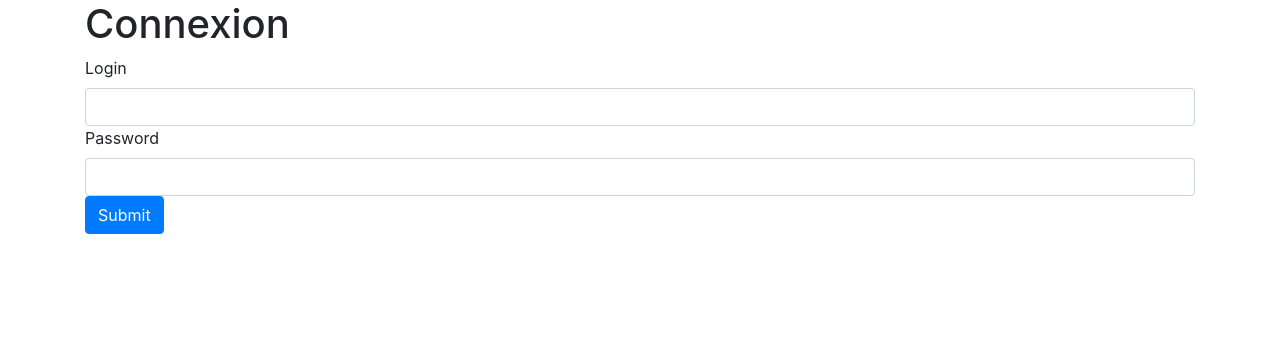
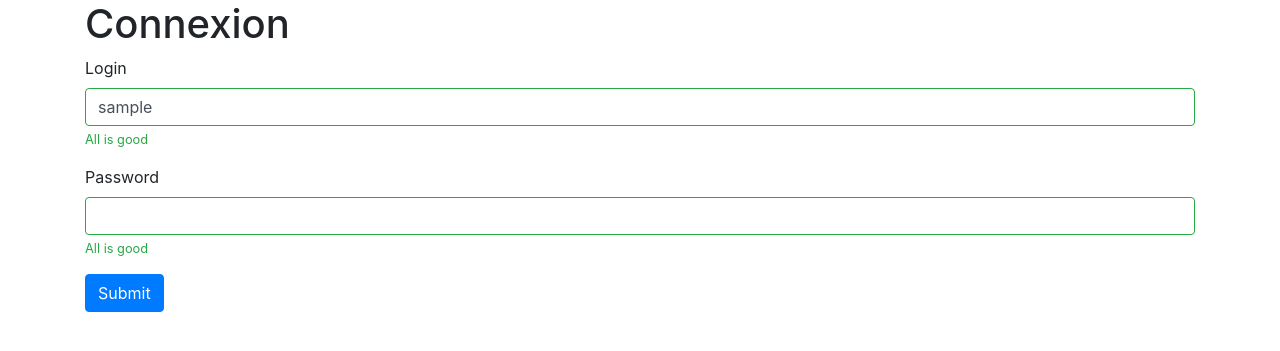
Before and after one commit to sakayase/php-intermediate, a PHP site: template templates/login.html.twig in a window 1280 px wide. Shown: the top 351 px of the page. Run offline with PHP 8.4, Linux system fonts and the light colour scheme; the template is opened without the code that fills it: most values are stand-ins (such as "Sample title", 1, 10 or a date in 2020); some libraries are stand-ins or nearby versions.

Commit message:
Formulaire de connexion avec vérification du mot de passe et du login

```diff
--- a/templates/login.html.twig
+++ b/templates/login.html.twig
@@ -11,21 +11,33 @@
     <div class="container">
         <h1>Connexion</h1>
         <form action="" method="POST" novalidate>
+            <div class="form-group">
                 <label for="login">Login</label>
-            <input type="text" name="login" id="login" class="form-control">
+                <input type="text" name="login" id="login" class="{% if errors.login is not defined and data.login is not empty %}form-control is-valid{% elseif errors.login is defined%}form-control is-invalid{% else %}form-control{% endif %}" {% if data.login is defined %} value={{data.login}} {% endif %}>
                 {% if errors.login is defined %}
                     <div class="invalid-feedback">
                         {{ errors.login }}
                     </div>
+                {% elseif errors.login is not defined and data.login is not empty %}
+                    <div class="valid-feedback">
+                        All is good
+                    </div>
                 {% endif %}
+            </div>
 
+            <div class="form-group">
                 <label for="password">Password</label>
-            <input type="text" name="password" id="password" class="form-control">
+                <input type="password" name="password" id="password" class="{% if errors.password is not defined and data.password is not empty %}form-control is-valid{% elseif errors.password is defined%}form-control is-invalid{% else %}form-control{% endif %}">
                 {% if errors.password is defined %}
                     <div class="invalid-feedback">
                         {{ errors.password }}
                     </div>
+                {% elseif errors.password is not defined and data.password is not empty %}
+                    <div class="valid-feedback">
+                        All is good
+                    </div>
                 {% endif %}
+            </div>
 
             <input type="submit" value="Submit" class="btn btn-primary">
         </form>
```
Also changed, not shown: public/login.php (+26 -14 lines). Lines whose indentation alone changed are shown as unchanged.
